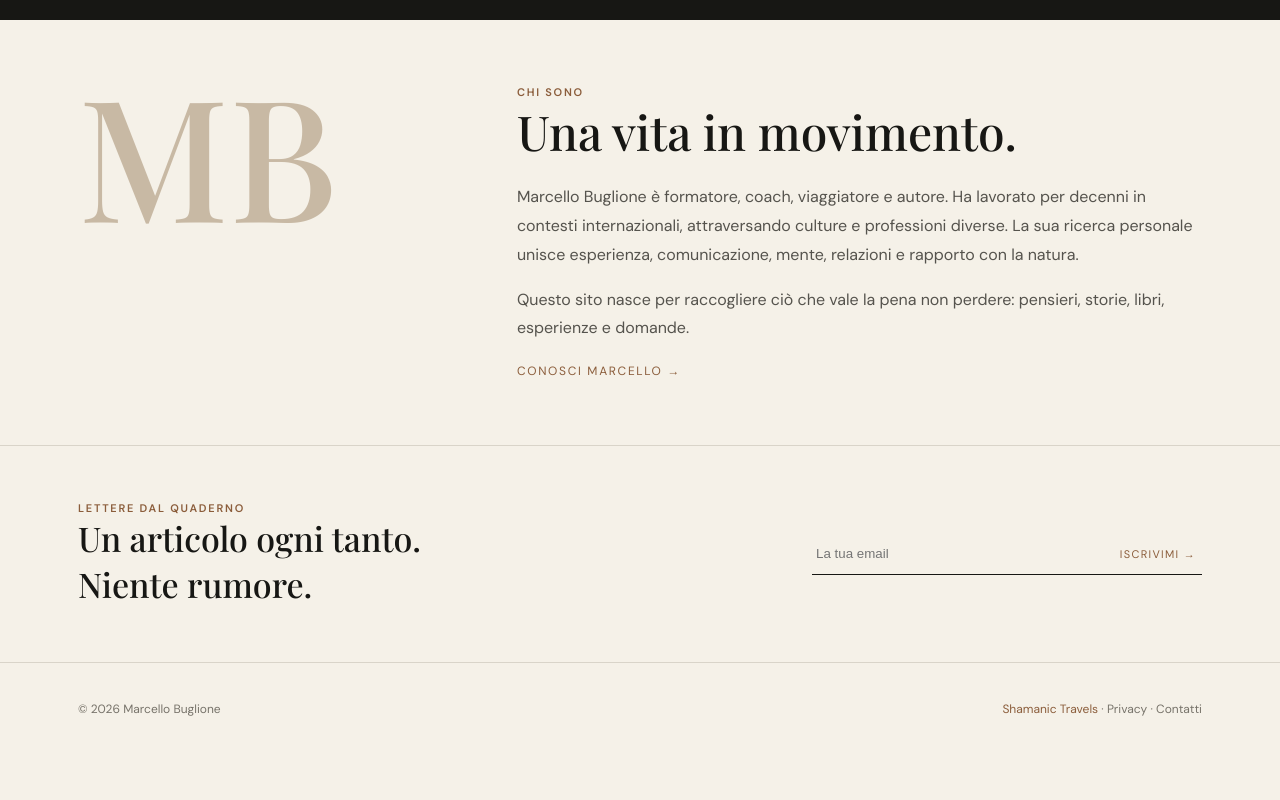
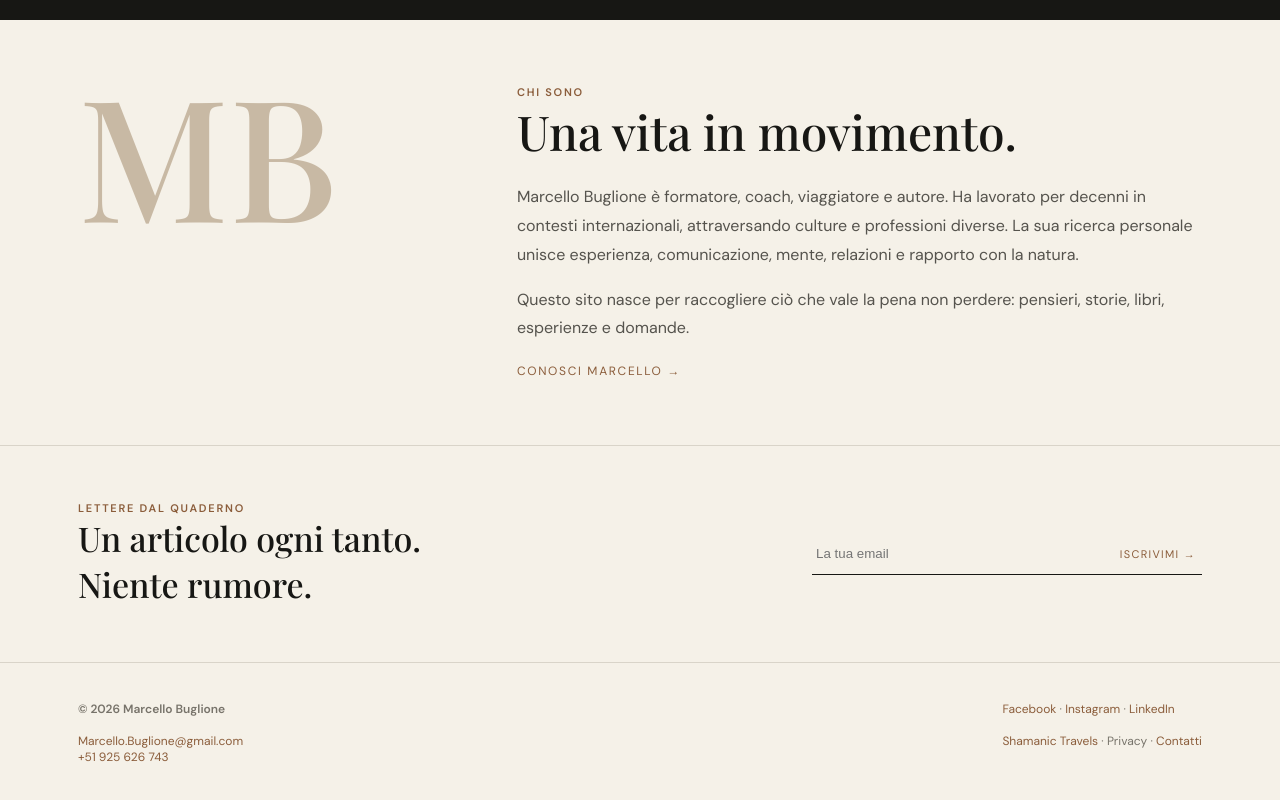
Before and after one commit to mncusco/Blog, a plain HTML site: page index.html in a window 1280 px wide. Shown: the part 2836-3636 px from the top of the page. Before the commit the page ends 3608 px from the top, so only its background shows below. Drawn offline with nearby package versions, Linux system fonts and the light colour scheme.

Commit message:
Add Marcello contact details and social links to footer

```diff
--- a/index.html
+++ b/index.html
@@ -30,7 +30,7 @@
 @media(max-width:800px){.links{display:none}.menu{display:block}.hero-inner{grid-template-columns:1fr;gap:30px;padding-top:100px}.hero h1{font-size:58px}.feature{grid-template-columns:1fr}.feature-image{min-height:220px}.grid{grid-template-columns:1fr}.manifesto-inner,.about{grid-template-columns:1fr;gap:35px}.manifesto h2{font-size:44px}.newsletter-inner{display:block}.form{min-width:0;margin-top:25px}.footer{display:block}.footer div+div{margin-top:10px}}
 </style></head>
 <body>
-<header class="header"><nav class="nav"><a class="brand" href="#">Marcello Buglione</a><div class="links"><a href="#articoli">Articoli</a><a href="#pensiero">Pensiero</a><a href="#esperienze">Esperienze</a><a href="#chi-sono">Chi sono</a><a href="#contatti">Contatti</a><a href="https://shamanictravels.com" target="_blank">Shamanic Travels ↗</a></div><button class="menu" aria-label="Menu">☰</button></nav><div class="search"><input id="search" placeholder="Cerca negli articoli…"></div></header>
+<header class="header"><nav class="nav"><a class="brand" href="#">Marcello Buglione</a><div class="links"><a href="#articoli">Articoli</a><a href="#pensiero">Pensiero</a><a href="#esperienze">Esperienze</a><a href="#chi-sono">Chi sono</a><a href="#footer-contatti">Contatti</a><a href="https://shamanictravels.com" target="_blank">Shamanic Travels ↗</a></div><button class="menu" aria-label="Menu">☰</button></nav><div class="search"><input id="search" placeholder="Cerca negli articoli…"></div></header>
 <main>
 <section class="hero"><div class="hero-bg"><img src="https://mncusco.github.io/Blog/images/hero-mountain-sunrise.jpg" alt="Viandante in piedi su una roccia di fronte a una vetta andina avvolta nella luce dell'alba" loading="eager"></div><div class="hero-inner"><div><div class="eyebrow">Una voce personale · dal 1971</div><h1>Per educare un essere umano bisogna partire dal cuore.</h1><p>Un luogo per pensare, raccontare, mettere in discussione ciò che crediamo di sapere e condividere ciò che la vita ha insegnato.</p></div><div class="hero-note"><strong>Non una scuola. Non una formula.</strong>Un archivio vivo di esperienze, idee, incontri e domande. Perché la conoscenza che non passa dal cuore rimane soltanto informazione.</div></div></section>
 <div class="rule"></div>
@@ -39,6 +39,17 @@
 <section class="manifesto" id="esperienze"><div class="manifesto-inner"><h2>Il viaggio non serve a cambiare luogo. Serve a cambiare sguardo.</h2><p>Per oltre trent'anni ho attraversato paesi, culture, professioni e persone. Alcuni incontri hanno lasciato una traccia più profonda di qualsiasi itinerario. Qui raccolgo quelle tracce: il Perù, l'Amazzonia, le montagne, la formazione, la PNL, gli esseri umani.<br><br>Non come verità da insegnare. Come esperienze da condividere.</p></div></section>
 <section class="section about" id="chi-sono"><div class="about-mark">MB</div><div><div class="tag">Chi sono</div><h2>Una vita in movimento.</h2><p>Marcello Buglione è formatore, coach, viaggiatore e autore. Ha lavorato per decenni in contesti internazionali, attraversando culture e professioni diverse. La sua ricerca personale unisce esperienza, comunicazione, mente, relazioni e rapporto con la natura.</p><p>Questo sito nasce per raccogliere ciò che vale la pena non perdere: pensieri, storie, libri, esperienze e domande.</p><a class="read" href="chi-sono.html">Conosci Marcello →</a></div></section>
 <section class="newsletter" id="contatti"><div class="newsletter-inner"><div><div class="tag">Lettere dal quaderno</div><h2>Un articolo ogni tanto.<br>Niente rumore.</h2></div><form class="form" onsubmit="event.preventDefault();alert('Grazie. Il modulo è pronto per essere collegato alla tua newsletter.');"><input type="email" required placeholder="La tua email"><button>Iscrivimi →</button></form></div></section>
-</main><footer class="footer"><div>© 2026 Marcello Buglione</div><div><a href="https://shamanictravels.com" target="_blank">Shamanic Travels</a> · Privacy · Contatti</div></footer>
+</main><footer class="footer" id="footer-contatti">
+<div><strong>© 2026 Marcello Buglione</strong><br><br>
+<a href="mailto:Marcello.Buglione@gmail.com">Marcello.Buglione@gmail.com</a><br>
+<a href="tel:+51925626743">+51 925 626 743</a>
+</div>
+<div>
+<a href="https://www.facebook.com/MarcelloBuglione/" target="_blank" rel="noopener">Facebook</a> ·
+<a href="https://www.instagram.com/" target="_blank" rel="noopener">Instagram</a> ·
+<a href="https://www.linkedin.com/in/marcellobuglione/" target="_blank" rel="noopener">LinkedIn</a><br><br>
+<a href="https://shamanictravels.com" target="_blank" rel="noopener">Shamanic Travels</a> · Privacy ·
+<a href="#contatti">Contatti</a>
+</div></footer>
 <script>document.querySelector('.menu').onclick=()=>document.querySelector('.links').classList.toggle('open');</script>
 </body></html>
```
